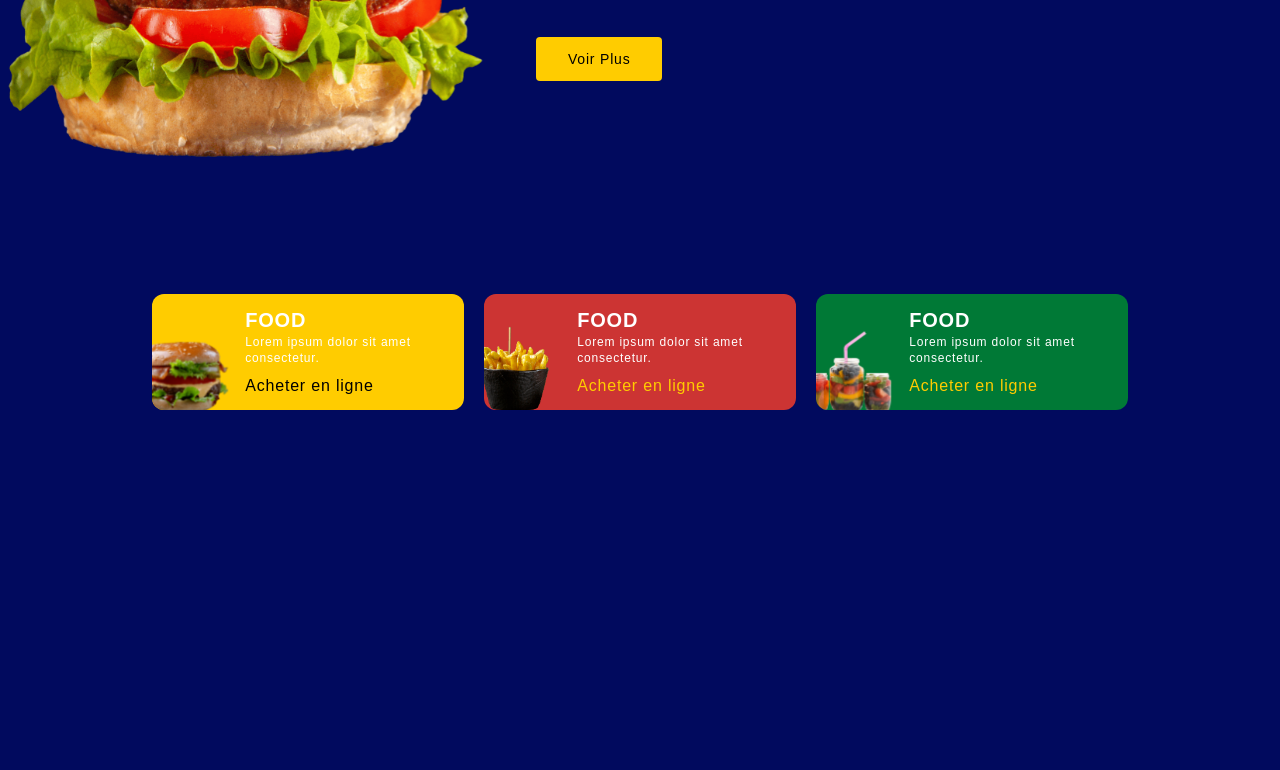
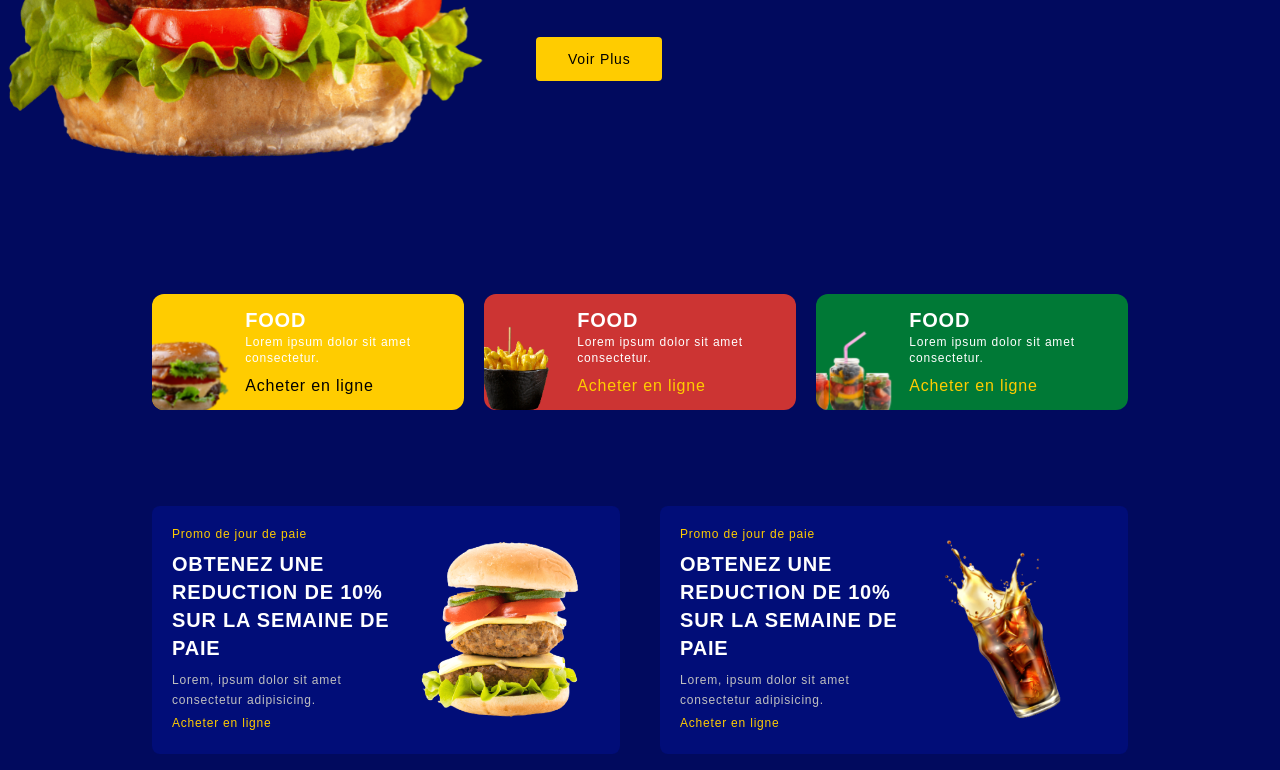
Before and after one commit to StanislasDev/burger-house_tailwindCSS-V.3, a website: page src/index.html in a window 1280 px wide. Shown: the part 566-1336 px from the top of the page. Before the commit the page ends 1088 px from the top, so only its background shows below. Drawn offline with nearby package versions, Linux system fonts and the light colour scheme.

Commit message:
fin section#promo << section#about

```diff
--- a/src/index.html
+++ b/src/index.html
@@ -209,8 +209,33 @@
 
       <!--~~~~~~~~~~~~~~~ Promo ~~~~~~~~~~~~~~~-->
       <section id="promo">
-        <div></div>
+        <div class="container flex flex-col gap-5 lg:gap-10 lg:flex-row">
+          <!-- card 1 -->
+          <div class="bg-primaryColorLight flex flex-col p-5 rounded-lg md:flex-row md:items-center lg:flex-row-reverse lg:flex-1">
+            <img src="img/promo-1.png" alt="promo image" class="w-40 mx-auto hover:animate-movingY md:mx-5">
+
+            <div class="space-y-2 pt-5 md:pt-0">
+              <p class="text-xs text-secondaryColor">Promo de jour de paie</p>
+              <h3 class="card_title">OBTENEZ UNE REDUCTION DE 10% SUR LA SEMAINE DE PAIE</h3>
+              <p class="paragraph">Lorem, ipsum dolor sit amet consectetur adipisicing.</p>
+              <a href="#" class="text-xs text-secondaryColor">Acheter en ligne</a>
+            </div>
+          </div>
+          <!-- card 2 -->
+          <div class="bg-primaryColorLight flex flex-col p-5 rounded-lg md:flex-row md:items-center lg:flex-row-reverse lg:flex-1">
+            <img src="img/promo-2.png" alt="promo image" class="w-40 mx-auto hover:animate-movingY md:mx-5">
+
+            <div class="space-y-2 pt-5 md:pt-0">
+              <p class="text-xs text-secondaryColor">Promo de jour de paie</p>
+              <h3 class="card_title">OBTENEZ UNE REDUCTION DE 10% SUR LA SEMAINE DE PAIE</h3>
+              <p class="paragraph">Lorem, ipsum dolor sit amet consectetur adipisicing.</p>
+              <a href="#" class="text-xs text-secondaryColor">Acheter en ligne</a>
+            </div>
+          </div>
+        </div>
       </section>
+      <!--~~~~~~~~~~~~~~~ Promo ~~~~~~~~~~~~~~~-->
+
     </main>
 
     <script src="/src/scripts/main.js"></script>
```
Also changed, not shown: dist/output.css.
